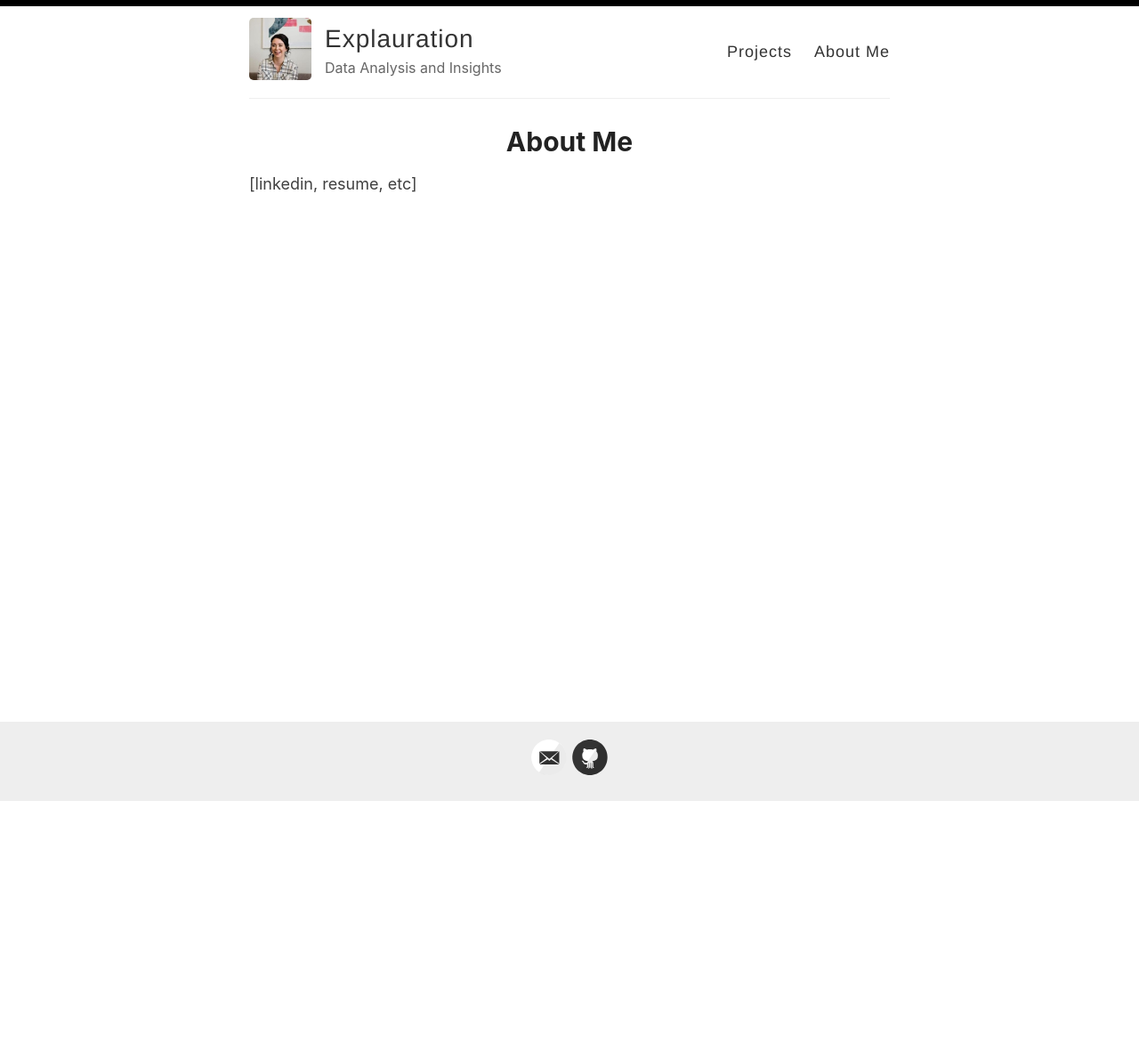
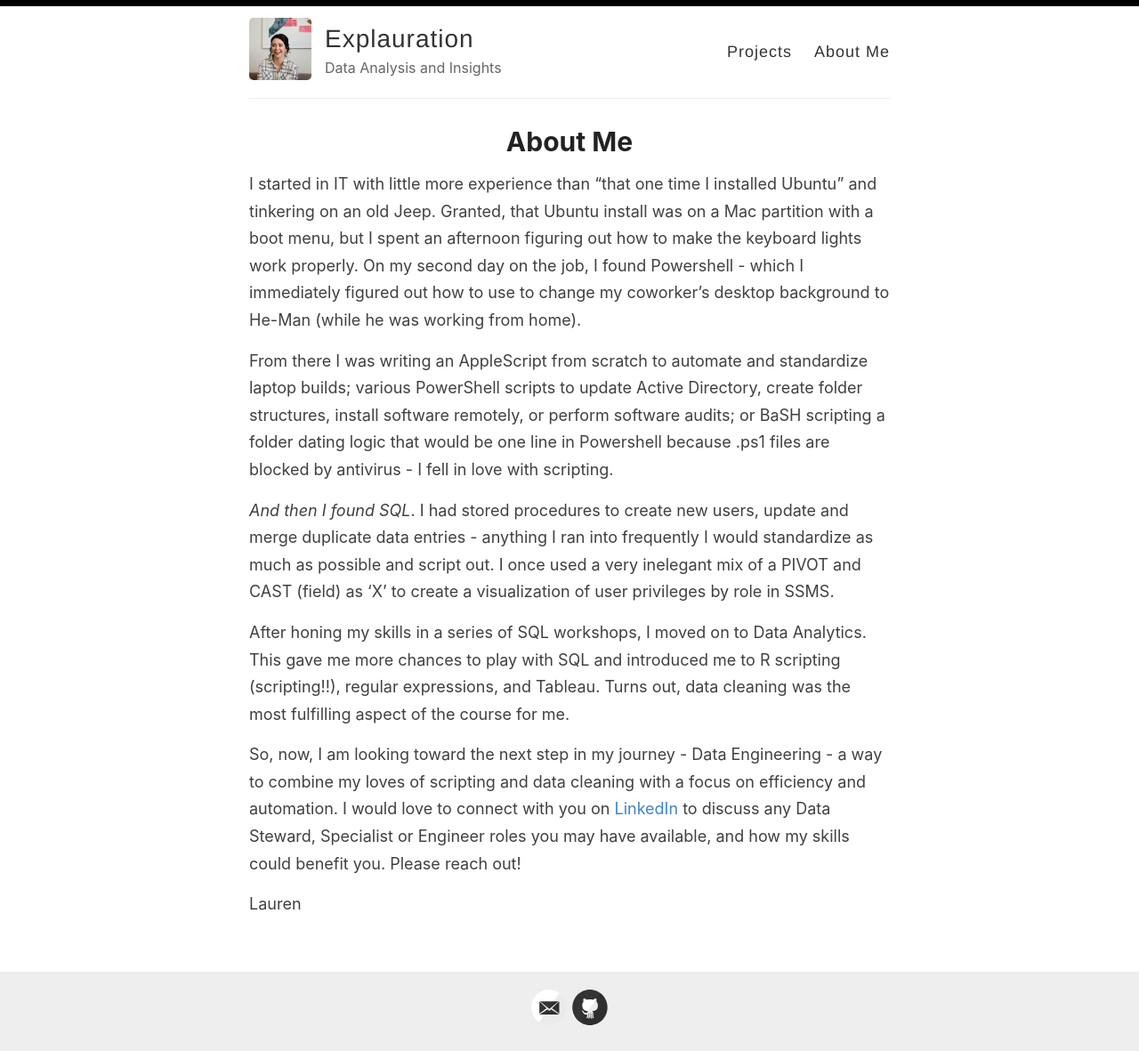
Before and after one commit to Lwillio/lwillio.github.io, a Jekyll site: the page built from _pages/aboutme.md, in a window 1280 px wide. Shown: the whole page at 89% size. Built offline with Jekyll 4.4.1, drawn with Linux system fonts in a browser that asks for light colours; before the commit the page ends 901 px from its top, so only the background shows below that.

Commit message:
Update aboutme.md

```diff
--- a/_pages/aboutme.md
+++ b/_pages/aboutme.md
@@ -4,4 +4,14 @@ title: About Me
 permalink: /aboutme/
 ---
 
-[linkedin, resume, etc]
+I started in IT with little more experience than "that one time I installed Ubuntu" and tinkering on an old Jeep. Granted, that Ubuntu install was on a Mac partition with a boot menu, but I spent an afternoon figuring out how to make the keyboard lights work properly. On my second day on the job, I found Powershell - which I immediately figured out how to use to change my coworker's desktop background to He-Man (while he was working from home).
+
+From there I was writing an AppleScript from scratch to automate and standardize laptop builds; various PowerShell scripts to update Active Directory, create folder structures, install software remotely, or perform software audits; or BaSH scripting a folder dating logic that would be one line in Powershell because .ps1 files are blocked by antivirus - I fell in love with scripting.
+
+_And then I found SQL_. I had stored procedures to create new users, update and merge duplicate data entries - anything I ran into frequently I would standardize as much as possible and script out. I once used a very inelegant mix of a PIVOT and CAST (field) as 'X' to create a visualization of user privileges by role in SSMS.
+
+After honing my skills in a series of SQL workshops, I moved on to Data Analytics. This gave me more chances to play with SQL and introduced me to R scripting (scripting!!), regular expressions, and Tableau. Turns out, data cleaning was the most fulfilling aspect of the course for me.
+
+So, now, I am looking toward the next step in my journey - Data Engineering - a way to combine my loves of scripting and data cleaning with a focus on efficiency and automation. I would love to connect with you on [LinkedIn](http://www.linkedin.com/in/lwilliamson) to discuss any Data Steward, Specialist or Engineer roles you may have available, and how my skills could benefit you. Please reach out!
+
+Lauren
```
